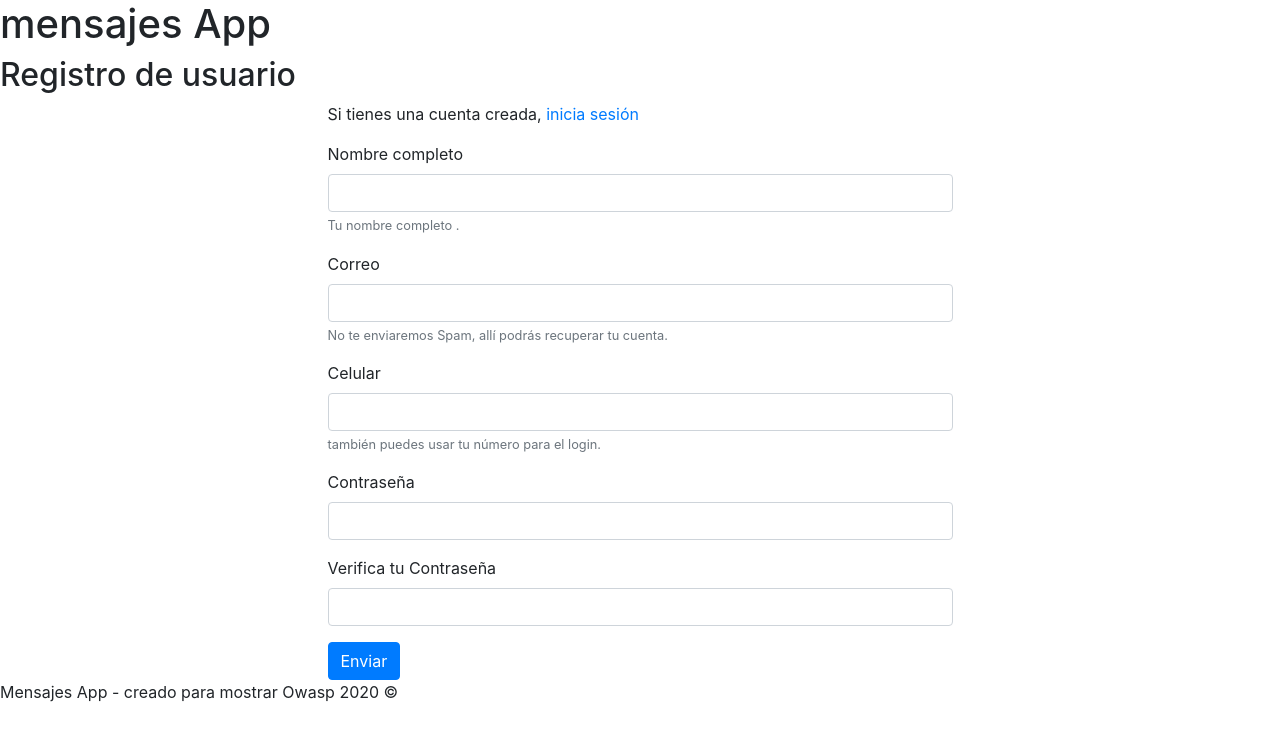
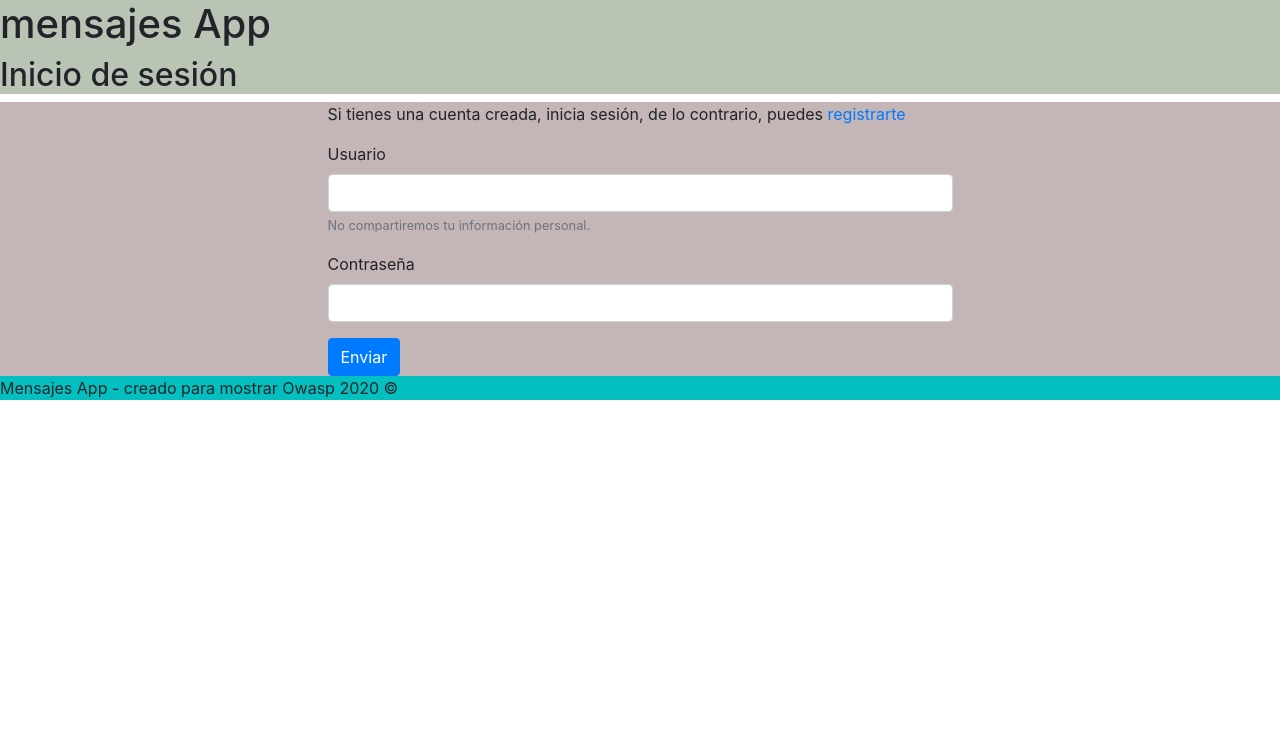
Before and after one commit to jhonjaber/-mensajes_php, a PHP site: page /login.php in a window 1280 px wide. Shown: the top 741 px of the page. Run offline with PHP 8.4, Linux system fonts and the light colour scheme.

Commit message:
los cambios

```diff
--- a/login.php
+++ b/login.php
@@ -2,49 +2,31 @@
 <html>
 	<head>
 		<meta charset="utf-8">
-		<title>Registro de usuario - mensajes App</title>
+		<title>Inicio de sesión - mensajes App</title>
 		<link rel="stylesheet" href="https://cdn.jsdelivr.net/npm/bootstrap@4.5.3/dist/css/bootstrap.min.css" integrity="sha384-TX8t27EcRE3e/ihU7zmQxVncDAy5uIKz4rEkgIXeMed4M0jlfIDPvg6uqKI2xXr2" crossorigin="anonymous">
 		<link rel="stylesheet" type="text/css" href="style.css">
 	</head>
 	<body>
 		<header>
 			<h1>mensajes App</h1>
-			<h2>Registro de usuario</h2>
+			<h2>Inicio de sesión</h2>
 		</header>
 		<section>
 			<div class="row">
 				<div class="col-md-3"></div>
 				<div class="col-md-6">
 					<div>
-						<p>Si tienes una cuenta creada, <a href="login.php">inicia sesión</a> </p>
+						<p>Si tienes una cuenta creada, inicia sesión, de lo contrario, puedes <a href="registro.php">registrarte</a> </p>
 					</div>
 					<form name="login" action="" method="POST">
 					  	<div class="form-group">
-						    <label for="nombre_completo">Nombre completo</label>
-						    <input type="text" class="form-control" id="nombre_completo" name="nombre_completo" aria-describedby="nombre-ayuda">
-					    	<small id="nombre-ayuda" class="form-text text-muted">Tu nombre completo .</small>
+						    <label for="exampleInputEmail1">Usuario</label>
+						    <input type="email" class="form-control" id="usuario" name="usuario" aria-describedby="emailHelp">
+					    	<small id="emailHelp" class="form-text text-muted">No compartiremos tu información personal.</small>
 					  	</div>
-
 					  	<div class="form-group">
-						    <label for="correo">Correo</label>
-						    <input type="email" class="form-control" id="correo" name="correo" aria-describedby="correo-ayuda">
-					    	<small id="correo-ayuda" class="form-text text-muted">No te enviaremos Spam, allí podrás recuperar tu cuenta.</small>
-					  	</div>
-
-					  	<div class="form-group">
-						    <label for="celular">Celular</label>
-						    <input type="tel" class="form-control" id="celular" name="celular" aria-describedby="celular-ayuda">
-					    	<small id="celular-ayuda" class="form-text text-muted">también puedes usar tu número para el login.</small>
-					  	</div>
-
-					  	<div class="form-group">
-					    	<label for="clave">Contraseña</label>
+					    	<label for="exampleInputPassword1">Contraseña</label>
 					    	<input type="password" class="form-control" id="clave" name="clave">
-					  	</div>
-
-					  	<div class="form-group">
-					    	<label for="clave2">Verifica tu Contraseña</label>
-					    	<input type="password" class="form-control" id="clave2" name="clave2">
 					  	</div>
 					  	<button type="submit" name="enviar" class="btn btn-primary">Enviar</button>
 					</form>
--- /dev/null
+++ b/style.css
@@ -0,0 +1,9 @@
+header {
+	background-color: #BAC4B5;
+}
+section {
+	background-color: #C4B5B7;
+}
+footer {
+	background-color: #04BFBF;
+}
```
Also changed, not shown: readme.md (added).
